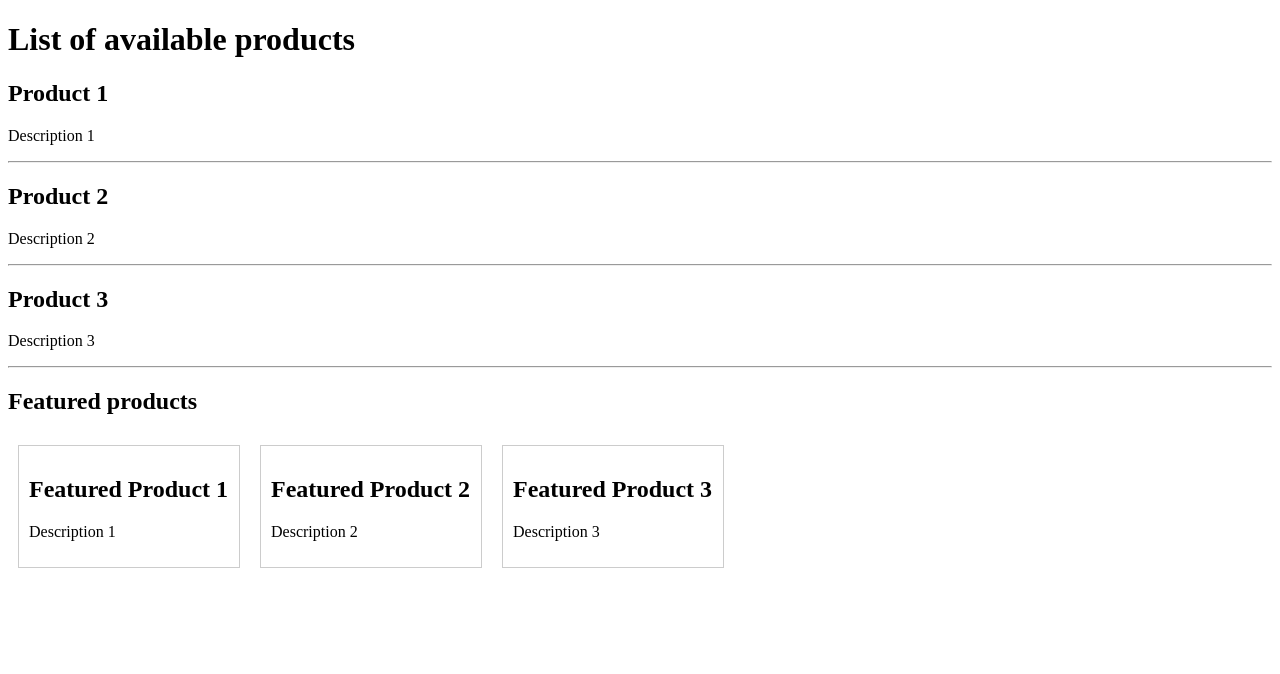
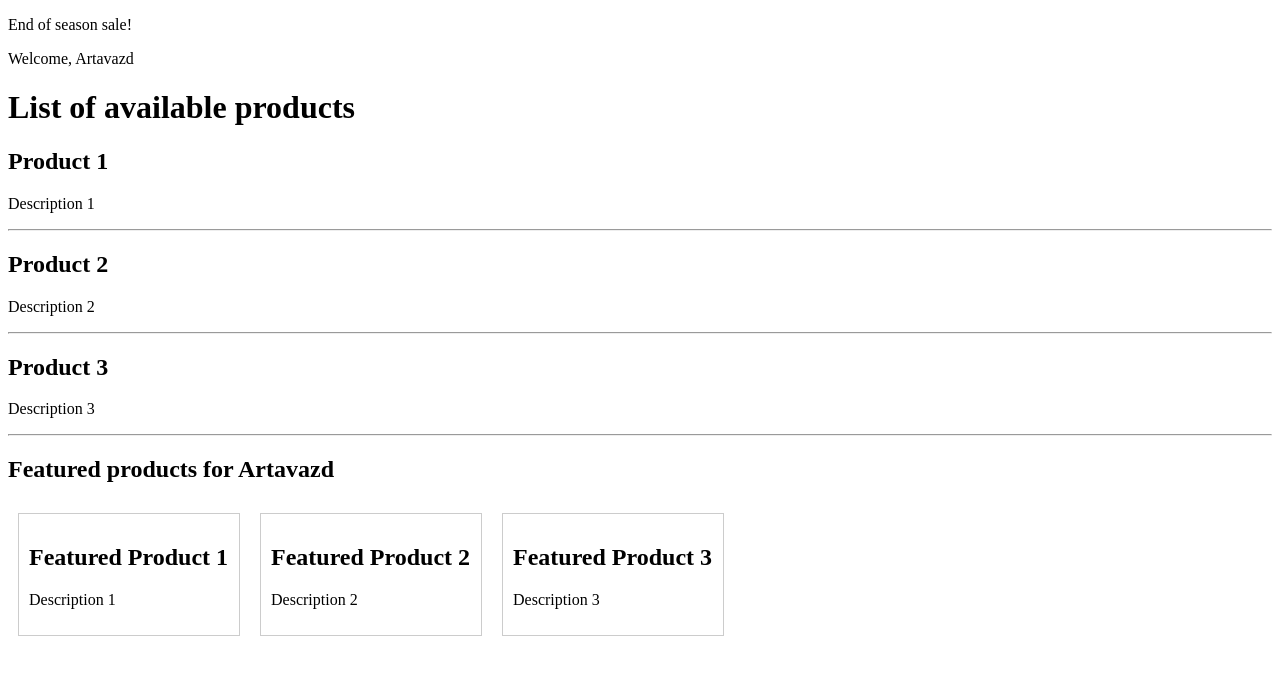
Before and after one commit to artT14/sveltekit-playground, a SvelteKit app in the folder sk-loading-data/: page /products in a window 1280 px wide. Shown: the top 674 px of the page. Built offline with nearby package versions, Linux system fonts and the light colour scheme; data requests are answered from the project's data file.

Commit message:
Using Parent and Child Data

```diff
--- /dev/null
+++ b/sk-loading-data/src/routes/+layout.js
@@ -0,0 +1,5 @@
+export const load = () =>{
+    return {
+        username: "Artavazd"
+    }
+}
--- /dev/null
+++ b/sk-loading-data/src/routes/+layout.svelte
@@ -0,0 +1,15 @@
+<script>
+    import {page} from "$app/stores"
+    export let data;
+    const {username} = data;
+</script>
+
+<svelte:head>
+    <title>{$page.data.title || 'Tutorial Store'}</title>
+</svelte:head>
+
+{#if $page.data.notification}
+    <p>{$page.data.notification}</p>
+{/if}
+<div>Welcome, {username}</div>
+<slot/>
--- a/sk-loading-data/src/routes/products/+layout.js
+++ b/sk-loading-data/src/routes/products/+layout.js
@@ -1,10 +1,13 @@
 export const load = async (loadEvent) =>{
-    const {fetch} = loadEvent;
+    const {fetch, parent} = loadEvent;
+    const parentData = await parent();
+    const { username } = parentData;
     const title = "Featured products";
     const response = await fetch("http://localhost:4000/featured-products");
     const featuredProducts = await response.json();
     return {
+        username,
         title,
-        featuredProducts
+        featuredProducts,
     }
 }
--- a/sk-loading-data/src/routes/products/+layout.svelte
+++ b/sk-loading-data/src/routes/products/+layout.svelte
@@ -1,10 +1,10 @@
 <script>
     export let data;
-    const {title, featuredProducts} = data;
+    const {username, title, featuredProducts} = data;
 </script>
 
 <slot />
-<h2>{title}</h2>
+<h2>{title} for {username}</h2>
 {#each featuredProducts as product}
     <div class="product-item">
         <h2>{product.title}</h2>
--- a/sk-loading-data/src/routes/products/+page.js
+++ b/sk-loading-data/src/routes/products/+page.js
@@ -3,9 +3,11 @@ import Product from './product.svelte'
 
 export const load = async (loadEvent) =>{
     console.log("Load func called in +page.js")
+    const notification = 'End of season sale!';
     const { data } = loadEvent;
     return {
         ...data,
-        Component: Product
+        Component: Product,
+        notification
     }
 }
--- a/sk-loading-data/src/routes/products/[productId]/+page.server.js
+++ b/sk-loading-data/src/routes/products/[productId]/+page.server.js
@@ -13,10 +13,12 @@ export const load = async (serverLoadEvent) =>{
         // throw redirect(307, '/products');
     }
     const title = "Product Details";
+    const notification = "End of season sale! 50% off!"
     const response = await fetch(`http://localhost:4000/products/${productId}`);
     const product = await response.json();
     return {
         title,
-        product
+        product,
+        notification
     }
 }
```
